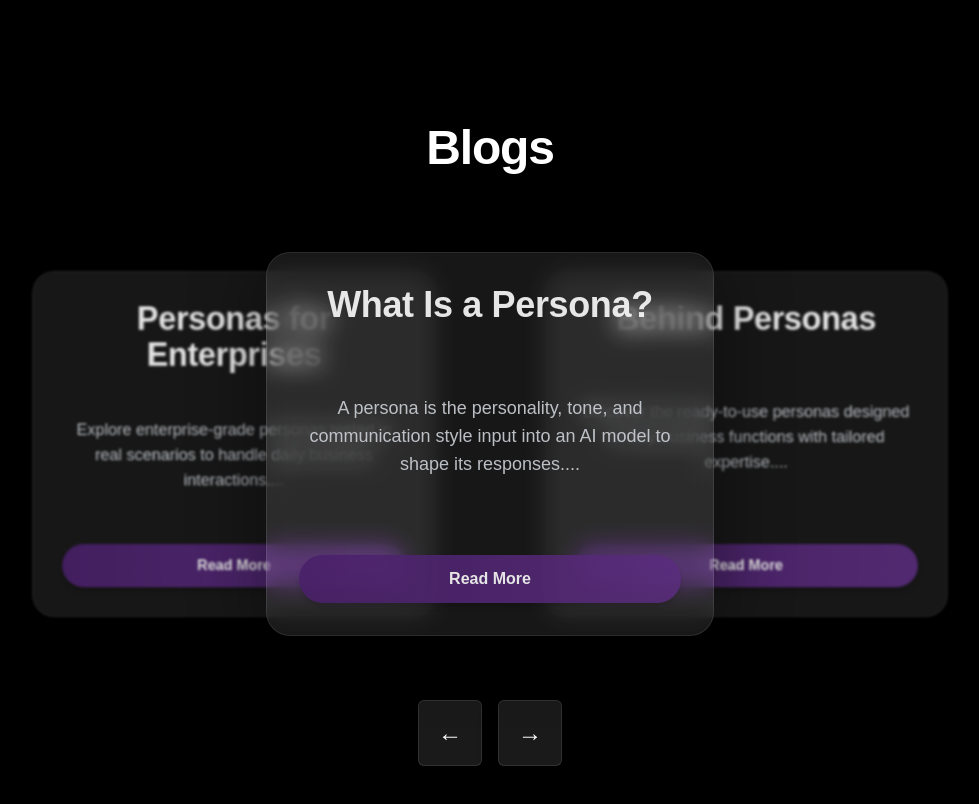
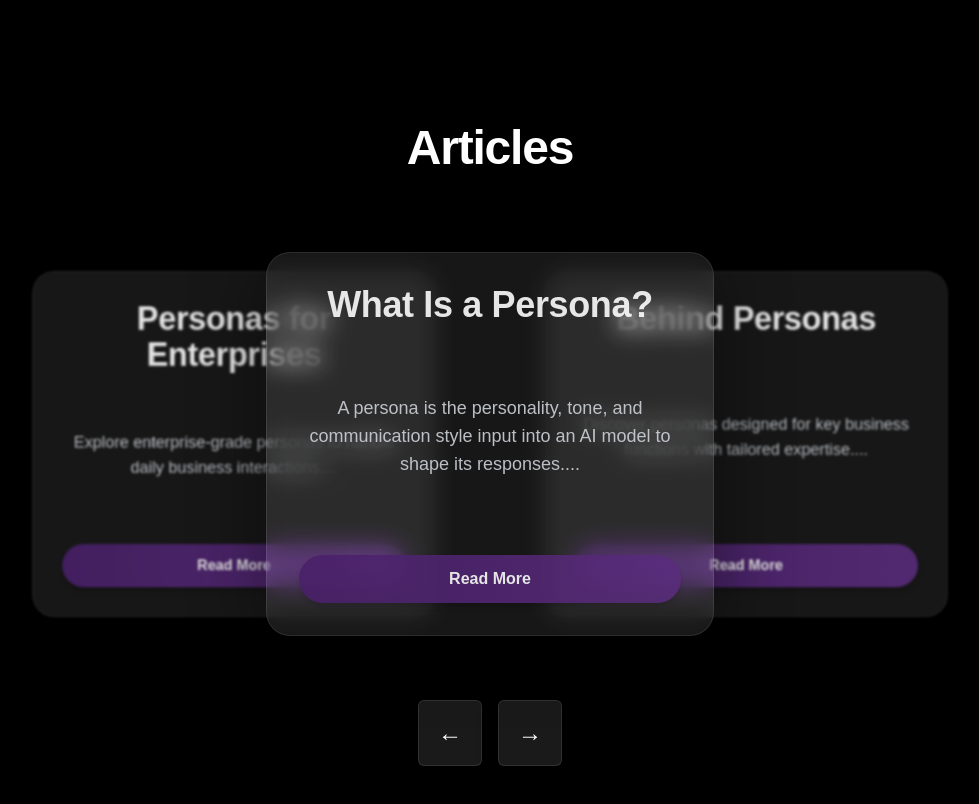
Before and after one commit to ChitChatAI/chitchat_site, a React (Vite) app: page / in a window 1280 px wide. Shown: the part 820-1624 px from the top of the page, without its empty margins (150-1129 px from the left). Built offline with nearby package versions, Linux system fonts and the light colour scheme; a web font is replaced by a local one.

Commit message:
featur: implemented the blogs section

```diff
--- a/src/components/Blogs.tsx
+++ b/src/components/Blogs.tsx
@@ -34,7 +34,7 @@ const Blogs: React.FC = () => {
 
   return (
     <section className="relative pt-20 md:pt-20 px-4 sm:px-16 bg-black text-white overflow-hidden font-satoshi">
-      <h2 className="text-3xl sm:text-5xl font-extrabold tracking-tight text-center mb-8 sm:mb-12">Blogs</h2>
+      <h2 className="text-3xl sm:text-5xl font-extrabold tracking-tight text-center mb-8 sm:mb-12">Articles</h2>
 
       <div className="relative h-[24rem] sm:h-[28rem] flex items-center justify-center perspective-1000">
         {/* Blog Card 1 */}
--- a/src/data/blogs.ts
+++ b/src/data/blogs.ts
@@ -1,5 +1,5 @@
 export const blogs = [
   { id: 1, title: "What Is a Persona?", content: "A persona is the personality, tone, and communication style input into an AI model to shape its responses.", link: "/whats-a-persona" },
-  { id: 2, title: "Behind Personas", content: "Discover the ready-to-use personas designed for key business functions with tailored expertise.", link: "/behind-personas" },
-  { id: 3, title: "Personas for Enterprises", content: "Explore enterprise-grade personas tested in real scenarios to handle daily business interactions.", link: "/why-ai-personas" },
+  { id: 2, title: "Behind Personas", content: "Discover personas designed for key business functions with tailored expertise.", link: "/behind-personas" },
+  { id: 3, title: "Personas for Enterprises", content: "Explore enterprise-grade personas to handle daily business interactions.", link: "/why-ai-personas" },
 ];
```
